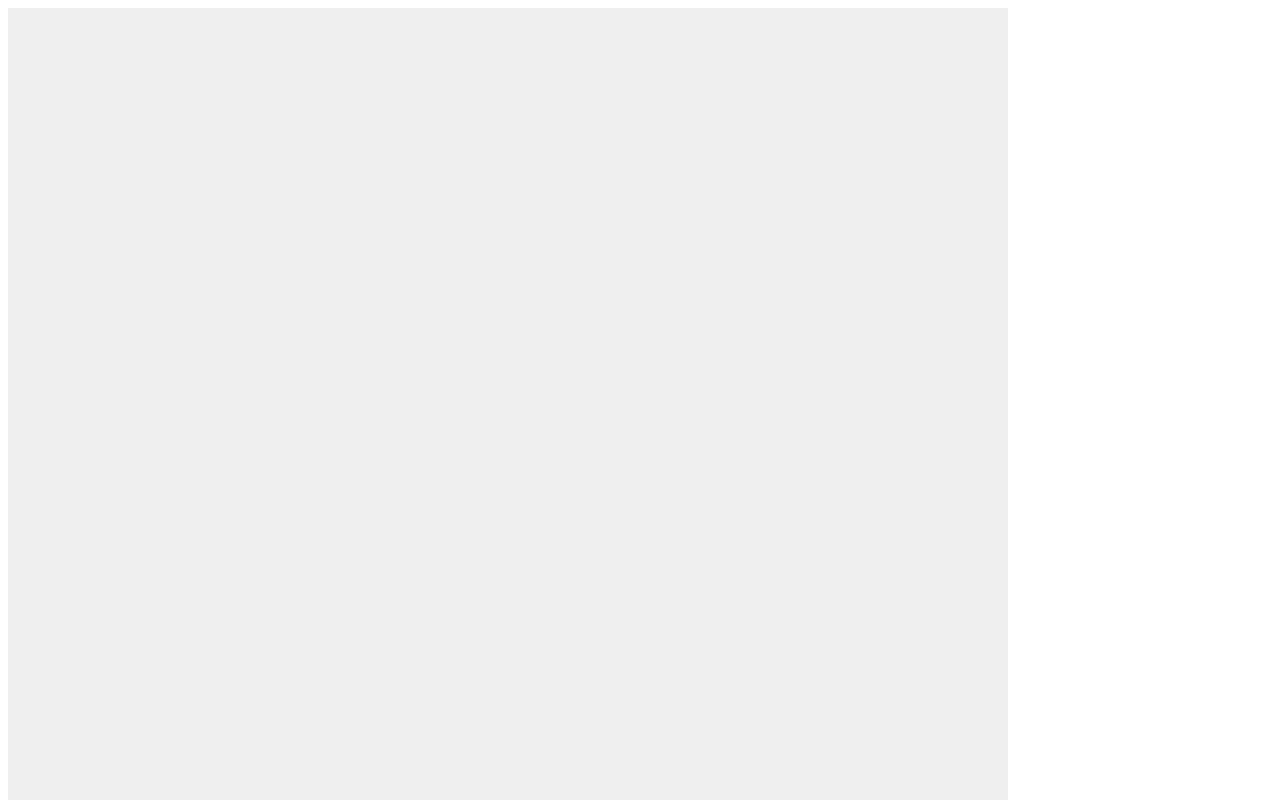
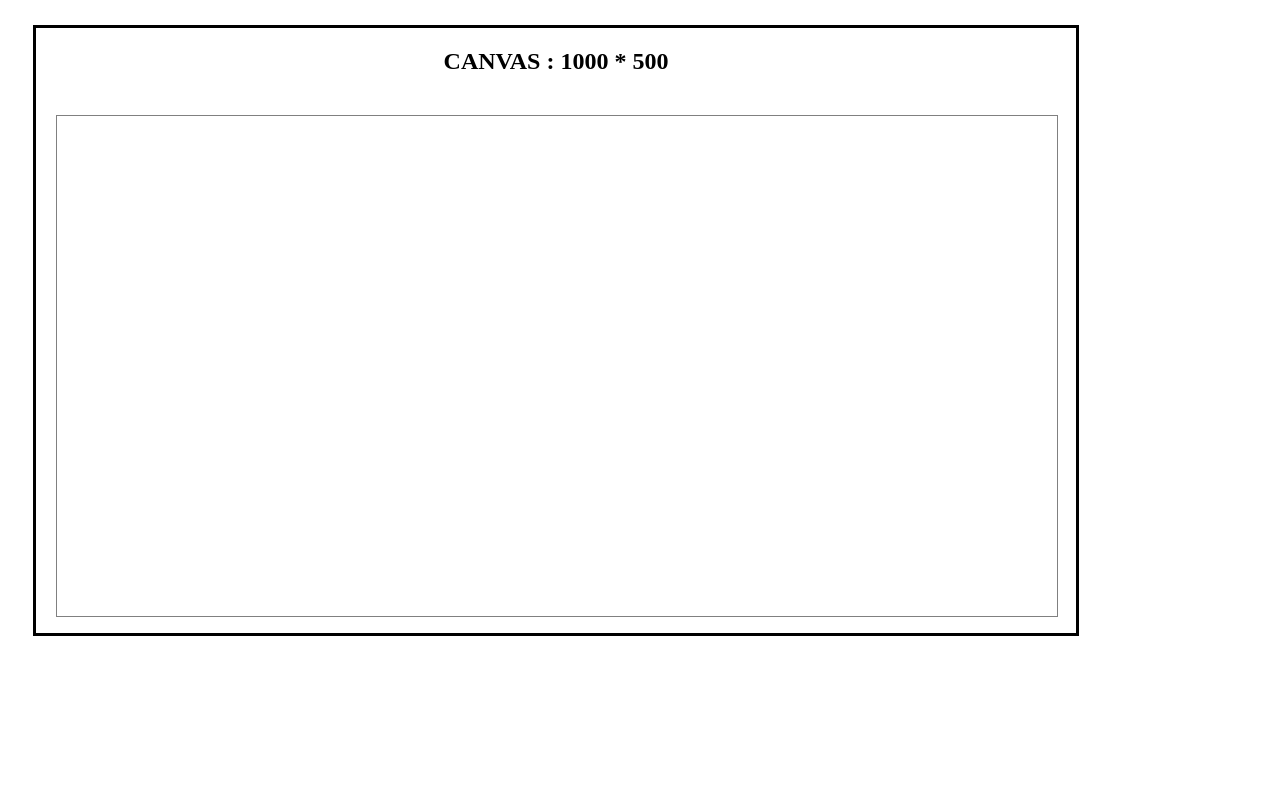
Before and after one commit to hi-jihyo/hci-hw2-2, a plain HTML site: page index.html in a window 1280 px wide. Shown: the top 800 px of the page. Drawn offline with Linux system fonts and the light colour scheme.

Commit message:
Homework2-2: edited class Tree and add more readable comments

```diff
--- a/index.html
+++ b/index.html
@@ -10,11 +10,25 @@
         }
     </script>
     <style>
+        .container {
+            width : 1040;
+            height : 605;
+            margin : 25px;
+            padding : 0px;
+            border : 3px solid black;
+        }
+        h2 {
+            text-align : center;
+        }
         canvas {
-            background-color : #eeeeee;
+            margin : 20px;
+            border: 1px solid gray;
         }
     </style>
 </html>
-<body onload="draw();">
-    <canvas id="my-canvas" width="1000" height="1000"></canvas>
+<body onload="TreeParser.init();">
+    <div class="container">
+        <h2>CANVAS : 1000 * 500</h2>
+        <canvas id="my-canvas" width="1000" height="500"></canvas>
+    </div>
 </body>
--- a/script.js
+++ b/script.js
@@ -1,4 +1,11 @@
 class TreeParser {
+    static init() {
+        let canvas = document.getElementById('my-canvas');
+        if (!canvas.getContext) {
+            alert("Your browser doesn't support canvas!");
+        }
+        let context = canvas.getContext('2d');
+    }
     static render_tree(tree) {
         let canvas = document.getElementById('my-canvas');
         let context = canvas.getContext('2d');
--- a/tree.js
+++ b/tree.js
@@ -105,6 +105,16 @@ class Tree {
         };
         return new_node;
     }
+    /**
+     * creates a window node and returns it
+     * @param {string} id
+     * @param {number} pos_x
+     * @param {number} pos_y
+     * @param {number} width
+     * @param {number} height
+     * @param {string} title
+     * @returns {object} window node
+     */
     create_window(id, pos_x, pos_y, width, height, title) {
         let new_window = this.create_node(id);
         new_window.type = "Window";
@@ -122,10 +132,23 @@ class Tree {
 
         return new_window;
     }
+    /**
+     * create a button node and returns it
+     * @param {string} id
+     * @param {number} pos_x
+     * @param {number} pos_y
+     * @param {number} width
+     * @param {number} height
+     * @param {string} text
+     * @param {number} [radius]
+     * @returns {object} button node
+     */
     create_button(id, pos_x, pos_y, width, height, text) {
         let new_button = this.create_node(id);
         new_button.type = "Button";
         new_button.content_box = this._set_rectangle(pos_x, pos_y, width, height);
+        if (arguments.length > 6)
+            new_button.content_box.radius = arguments[6];
         new_button.text = text;
 
         new_button.style = {};
@@ -135,10 +158,23 @@ class Tree {
 
         return new_button;
     }
+    /**
+     * create a textbox node and returns it
+     * @param {string} id
+     * @param {number} pos_x
+     * @param {number} pos_y
+     * @param {number} width
+     * @param {number} height
+     * @param {string} text
+     * @param {number} [radius]
+     * @returns {object} textbox node
+     */
     create_textbox(id, pos_x, pos_y, width, height, text) {
         let new_textbox = this.create_node(id);
         new_textbox.type = "Textbox";
         new_textbox.content_box = this._set_rectangle(pos_x, pos_y, width, height);
+        if (arguments.length > 6)
+            new_textbox.content_box.radius = arguments[6];
         new_textbox.text = text;
 
         new_textbox.style = {};
@@ -148,10 +184,23 @@ class Tree {
 
         return new_textbox;
     }
+    /**
+     * create a label node and returns it
+     * @param {string} id
+     * @param {number} pos_x
+     * @param {number} pos_y
+     * @param {number} width
+     * @param {number} height
+     * @param {string} text
+     * @param {number} [radius]
+     * @returns {object} label node
+     */
     create_label(id, pos_x, pos_y, width, height, text) {
         let new_label = this.create_node(id);
         new_label.type = "Label";
         new_label.content_box = this._set_rectangle(pos_x, pos_y, width, height);
+        if (arguments.length > 6)
+            new_label.content_box.radius = arguments[6];
         new_label.text = text;
 
         new_label.style = {};
@@ -160,10 +209,23 @@ class Tree {
 
         return new_label;
     }
+    /**
+     * create a checkbox node and returns it
+     * @param {string} id
+     * @param {number} pos_x
+     * @param {number} pos_y
+     * @param {number} width
+     * @param {number} height
+     * @param {string} text
+     * @param {number} [radius]
+     * @returns {object} checkbox node
+     */
     create_checkbox(id, pos_x, pos_y, width, height) {
         let new_checkbox = this.create_node(id);
         new_checkbox.type = "Checkbox";
         new_checkbox.content_box = this._set_rectangle(pos_x, pos_y, width, height);
+        if (arguments.length > 6)
+            new_checkbox.content_box.radius = arguments[6];
         new_checkbox.isChecked = false;
 
         new_checkbox.style = {};
@@ -370,20 +432,3 @@ class Tree {
         console.log((order+1) + "th element at layer " + layer + ": " + node.type + "(" + node.id +")");
     }
 }
-
-const Main = () => {
-    my_tree = Tree.create_tree();
-    my_node = my_tree.create_window("window-1", 10, 10, 500, 500, "My Window");
-    my_tree.set_root(my_node);
-    my_node = my_tree.create_button("button-1", 50, 50, 100, 30, "My Button");
-    my_tree.add_node(my_tree.root, my_node);
-    my_node = my_tree.create_textbox("textbox-1", 100, 100, 200, 200, "My Textbox");
-    my_tree.add_node(my_tree.root, my_node);
-    my_node = my_tree.create_label("label-1", 80, 400, 150, 30, "My Label");
-    my_tree.set_background_color(my_node, "#345678");
-    my_tree.add_node(my_tree.root, my_node);
-    my_node = my_tree.create_checkbox("checkbox-1", 400, 400, 20, 20);
-    my_node.isChecked = true;
-    my_tree.add_node(my_tree.root, my_node);
-}
-Main();
```
Also changed, not shown: test.js (added).
